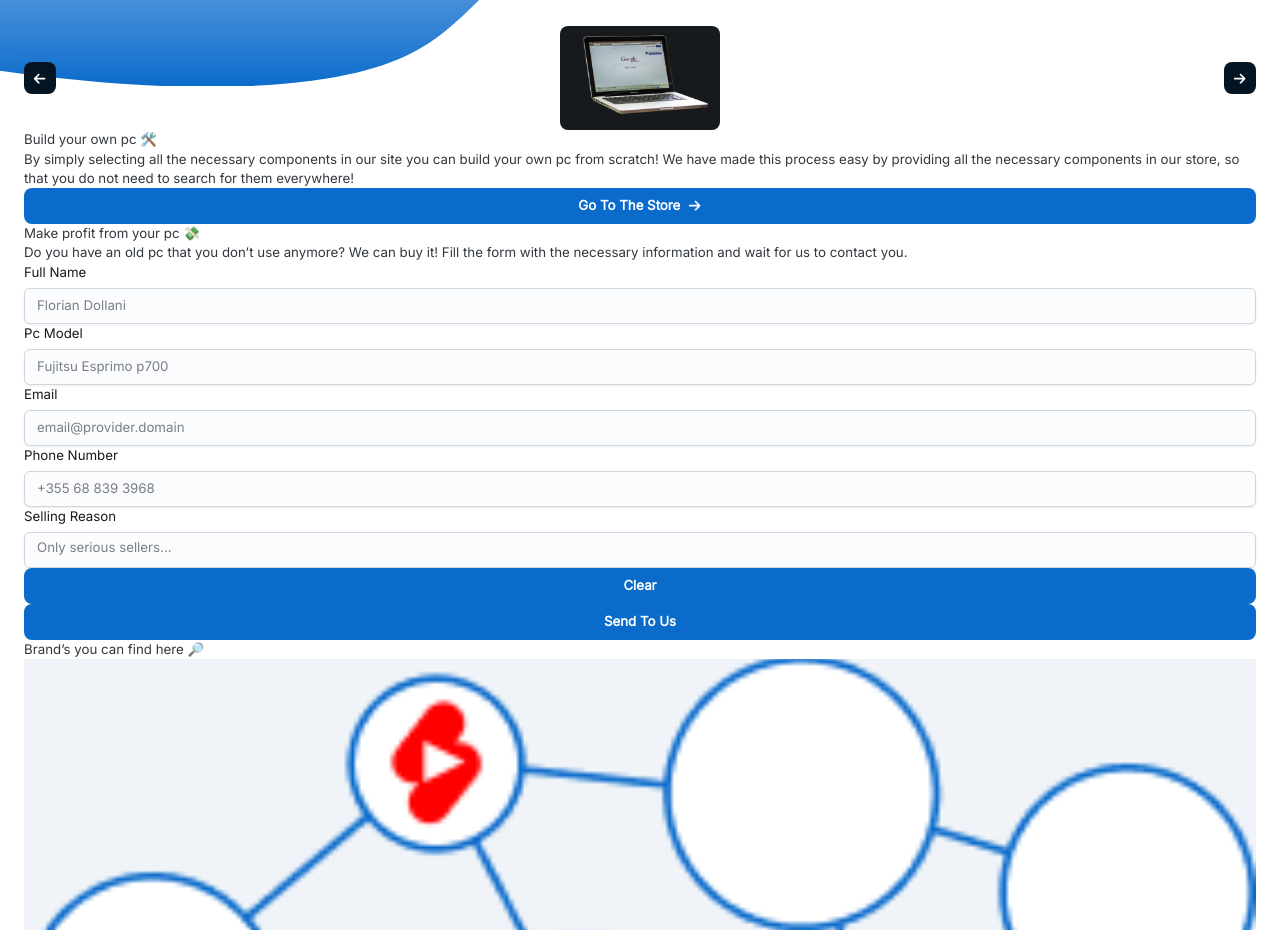
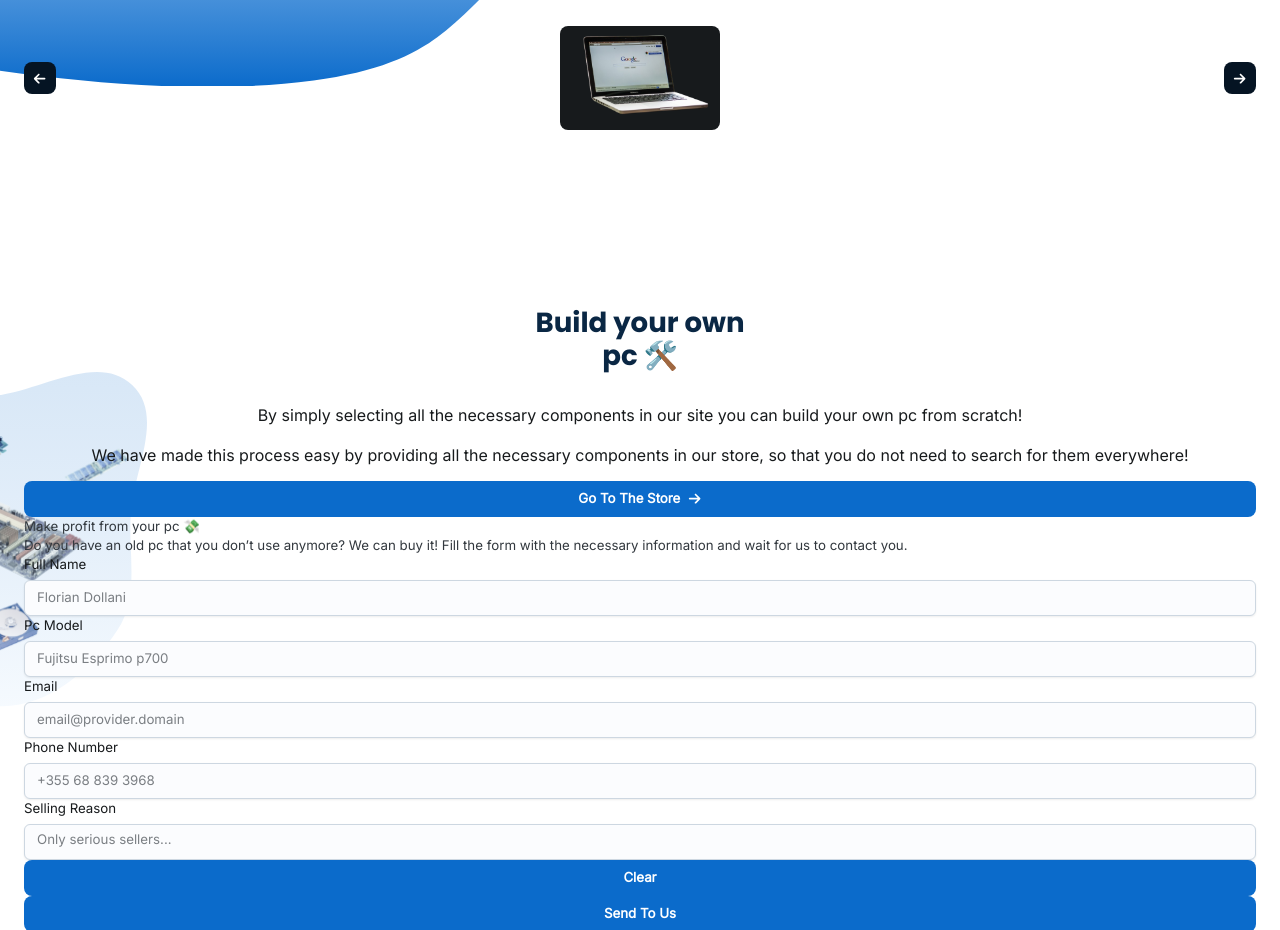
Before and after one commit to Flori1234657/shqip-computers, a React (Vite) app: page / in a window 1280 px wide. Shown: the part 980-1910 px from the top of the page. Built offline with nearby package versions, Linux system fonts and the light colour scheme.

Commit message:
feat(styles): :lipstick: build pc section sm

```diff
--- a/src/app/routes/home-page/components/BuildPcSection.tsx
+++ b/src/app/routes/home-page/components/BuildPcSection.tsx
@@ -1,17 +1,62 @@
 import { Button, Stack, Typography } from '@mui/joy';
 import { FaArrowRight as RightArrIcon } from 'react-icons/fa6';
 
+import Image from 'src/components/Image';
+import Blob from 'src/assets/images/svg/home/build-pc-blob.svg';
+
 function BuildPcSection() {
     return (
-        <Stack>
-            <Typography>Build your own pc 🛠️</Typography>
-            <Typography>
+        <Stack
+            mt='11rem'
+            alignItems='center'
+            sx={{ position: 'relative', overflow: 'visible' }}
+        >
+            <Image
+                ratio='0.81/1'
+                src={Blob}
+                width='16.938rem'
+                alt='blob'
+                objectFit='contain'
+                otherStyles={{
+                    position: 'absolute',
+                    top: '4.125rem',
+                    zIndex: -1,
+                    left: '-5.4rem',
+                }}
+            />
+
+            <Typography
+                textAlign='center'
+                level='title-md'
+                sx={(theme) => ({
+                    maxWidth: '15rem',
+                    textAlign: 'center',
+                    color: theme.palette.primary[800],
+
+                    mb: '2rem',
+                })}
+            >
+                Build your own pc 🛠️
+            </Typography>
+            <Typography
+                textAlign='center'
+                level='body-lg'
+                sx={(theme) => ({
+                    textAlign: 'center',
+                    color: theme.palette.neutral[800],
+
+                    mb: '1rem',
+                })}
+            >
                 By simply selecting all the necessary components in our site you
-                can build your own pc from scratch! We have made this process
-                easy by providing all the necessary components in our store, so
-                that you do not need to search for them everywhere!
+                can build your own pc from scratch! <br />
+                <br /> We have made this process easy by providing all the
+                necessary components in our store, so that you do not need to
+                search for them everywhere!
             </Typography>
-            <Button endDecorator={<RightArrIcon />}>Go To The Store</Button>
+            <Button size='md' fullWidth endDecorator={<RightArrIcon />}>
+                Go To The Store
+            </Button>
         </Stack>
     );
 }
--- a/src/components/Image.tsx
+++ b/src/components/Image.tsx
@@ -1,5 +1,6 @@
 import { AspectRatio } from '@mui/joy';
 import { SxProps } from '@mui/joy/styles/types';
+import { CSSProperties } from 'react';
 
 interface Props {
     ratio: string;
@@ -7,14 +8,16 @@ interface Props {
     alt: string;
     width: string;
 
+    objectFit?: CSSProperties['objectFit'];
     otherStyles?: SxProps;
 }
 
-function Image({ ratio, src, alt, width, otherStyles }: Props) {
+function Image({ ratio, src, alt, width, objectFit, otherStyles }: Props) {
     return (
         <AspectRatio
             ratio={ratio}
             sx={{ width, ...otherStyles }}
+            objectFit={objectFit || 'cover'}
             slotProps={{
                 content: {
                     style: {
```
Also changed, not shown: src/assets/images/svg/home/build-pc-blob.png (deleted), src/assets/images/svg/home/build-pc-blob.svg (added).
